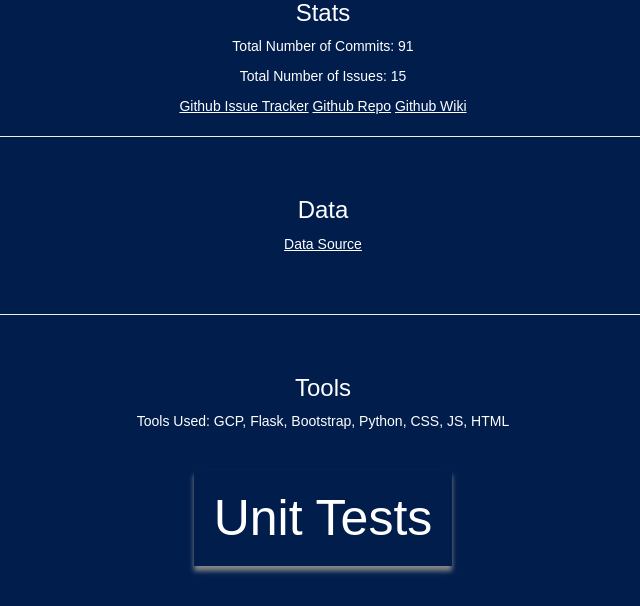
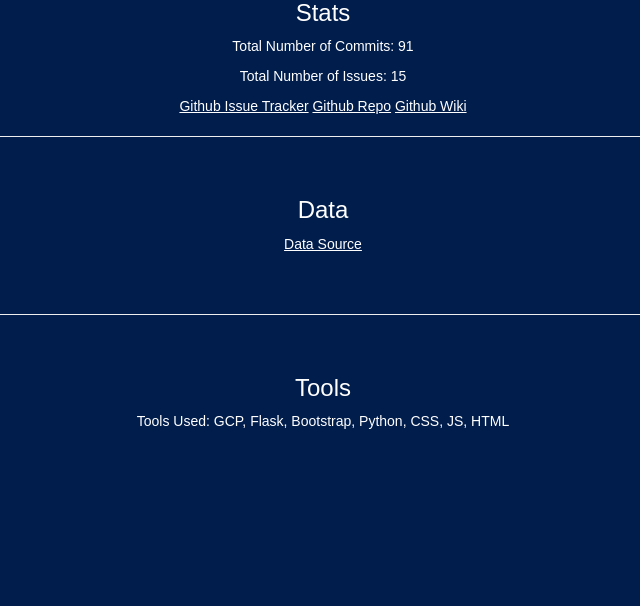
Before and after one commit to juandigomez/cs329e-idb, a Flask app: page /aboutus/ in a window 1280 px wide. Shown: the part 3029-3635 px from the top of the page, without its empty margins (317-957 px from the left). After the commit the page ends 3458 px from the top, so only its background shows below. Run offline with Flask 2, Linux system fonts and the light colour scheme; some libraries are stand-ins or nearby versions.

Commit message:
Removed Unit Test Button

```diff
--- a/templates/aboutus.html
+++ b/templates/aboutus.html
@@ -97,8 +97,5 @@
 		<h3>Tools</h3>
 		<p>Tools Used: GCP, Flask, Bootstrap, Python, CSS, JS, HTML</p>
 	</div>
-	<div class="center">
-		<h3><a href="\unit_tests" class = "splash">Unit Tests</a></h3>
-	</div>
 </body>
 </html>
```
